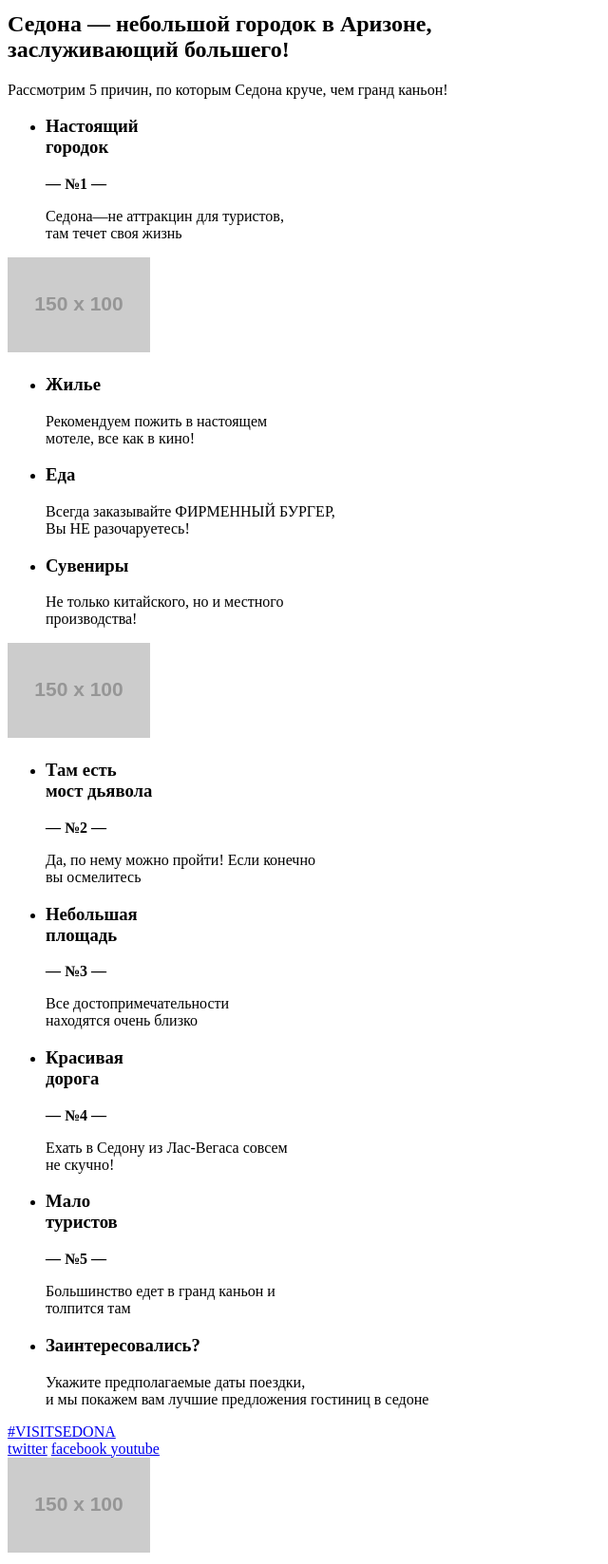
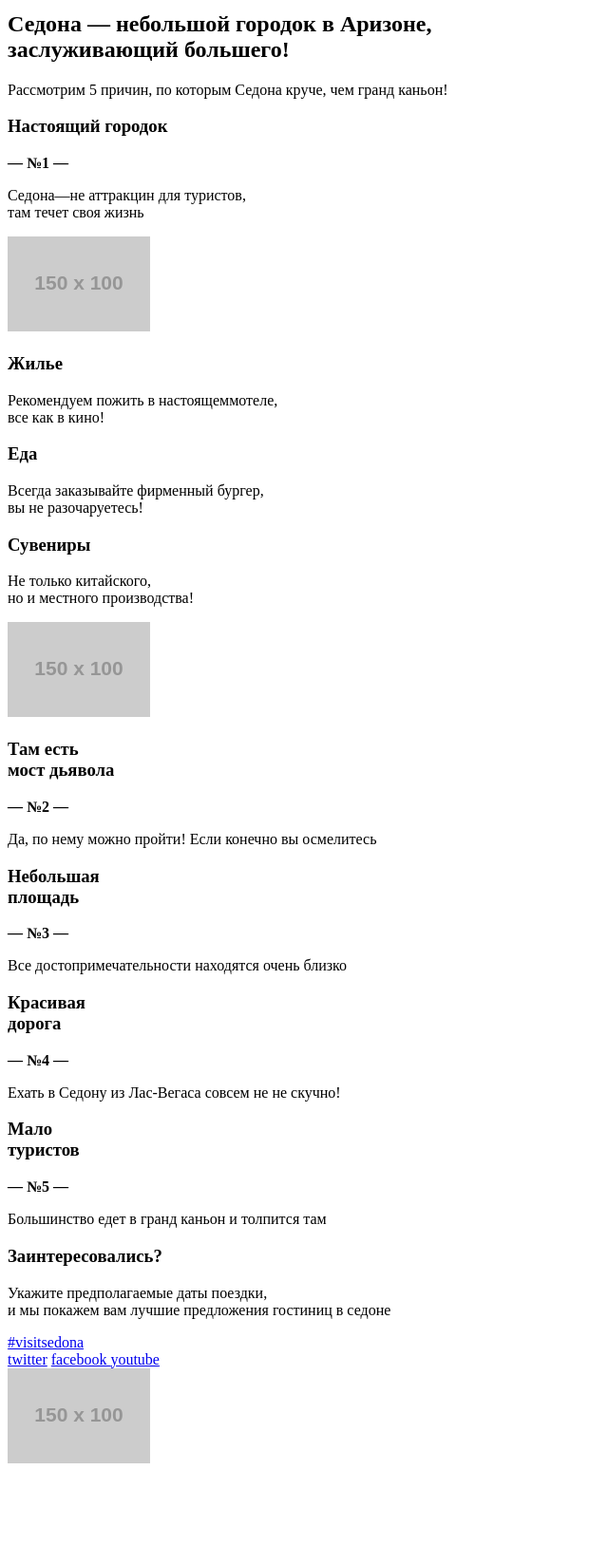
Before and after one commit to vitargan/516163-sedona, a plain HTML site: page index.html in a window 1280 px wide. Shown: the part 400-2047 px from the top of the page at 95% size, without its empty margins (0-640 px from the left). After the commit the page ends 1953 px from the top, so only its background shows below. Drawn offline with Linux system fonts and the light colour scheme; placeholder pictures from the web are drawn by us.

Commit message:
причесал код,убрал списки,добавил классы спанам

```diff
--- a/index.html
+++ b/index.html
@@ -12,12 +12,14 @@
               <li><a class="nav-item" href="#">Информация</a></li>
               <li><a class="nav-item" href="#">Фото и видео</a></li>
               <li><a class="nav-item" href="#">Карта штата</a></li>
-          <li><a class="nav-item" href="#">Гостиницы</a></li>
+              <li><a class="nav-item" href="inner.html">Гостиницы</a></li>
            </ul>
-          <div class="header-logo"><img class="logo-nav" src="http://placehold.it/150x100" alt=""></div>
+          <div class="header-logo">
+            <a href="index.html">
+             <img class="logo-nav" src="http://placehold.it/150x100" alt=""></a>
+          </div>
        </nav>
       </header>
-
     <main class="container">
 
          <h1 class="visually-hidden">Седона лучшее место на земле!!!</h1>
@@ -33,113 +35,81 @@
                   заслуживающий большего!</h2>
                   <p>Рассмотрим 5 причин, по которым Седона круче, чем гранд каньон!</p>
             </div>
-
           </section>
           <section class="advantages">
-               <article class="advantages-block">
+          <section class="advantages-block">
                   <div class="advantages-block-item">
-                    <ul>
-                       <li>
-                         <h3>Настоящий <br>городок</h3>
+                            <h3>Настоящий городок</h3>
                                 <b>— №1 —</b>
                               <p>Седона—не аттракцин для туристов,<br> там течет своя жизнь</p>
-                        </li>
-                    </ul>
                   </div>
-
                   <div class="advantages-block-img">
                        <img src="http://placehold.it/150x100" alt="">
                  </div>
-      </article>
-              <article class="comfort">
+            </section>
+            <section class="comfort">
                   <div class="services">
-                     <ul class="services-item">
-                       <li>
                           <h3>Жилье</h3>
-                          <p>Рекомендуем пожить в настоящем<br> мотеле, все как в кино!</p>
-                        </li>
-                      </ul>
+                          <p>Рекомендуем пожить в настоящеммотеле,<br>  все как в кино!</p>
                   </div>
                   <div class="services">
-                     <ul class="services-item">
-                        <li>
                           <h3>Еда</h3>
-                            <p>Всегда заказывайте ФИРМЕННЫЙ БУРГЕР,<br>Вы НЕ разочаруетесь!</p>
-                        </li>
-                     </ul>
+                          <p>Всегда заказывайте фирменный бургер,<br>вы не разочаруетесь!</p>
                   </div>
                   <div class="services">
-                      <ul class="services-item">
-                        <li>
                           <h3>Сувениры</h3>
-                          <p>Не только китайского, но и местного <br>производства!</p>
-                        </li>
-                      </ul>
+                          <p>Не только китайского,<br> но и местного производства!</p>
                   </div>
-              </article>
-                 <article class="advantages-block">
-                   <div class="advantages-block-img"><img src="http://placehold.it/150x100" alt="">
+              </section>
+              <section class="advantages-block">
+                   <div class="advantages-block-img">
+                    <img src="http://placehold.it/150x100" alt="">
                    </div>
                    <div class="advantages-block-item">
-                    <ul>
-                       <li>
                           <h3>Там есть<br>мост дьявола</h3>
                             <b>— №2 —</b>
-                           <p>Да, по нему можно пройти! Если конечно<br> вы осмелитесь</p>
-                       </li>
-                    </ul>
+                              <p>Да, по нему можно пройти! Если конечно вы осмелитесь</p>
                 </div>
-               </article>
-                 <article class="advantages-block">
-                   <div class="advantages-block-item">
-                     <ul>
-                        <li>
+              </section>
+              <section class="advantages-block">
+                   <div class="advantages-block-">
                           <h3>Небольшая<br>площадь</h3>
                             <b>— №3 —</b>
-                              <p>Все достопримечательности<br> находятся очень близко</p>
-                        </li>
-                    </ul>
+                              <p>Все достопримечательности находятся очень близко</p>
                   </div>
-                    <div class="advantages-block">
-                      <ul class="advantages-block-item">
-                        <li>
+                  <div class="advantages-block-item">
+
                         <h3>Красивая<br>дорога</h3>
                              <b>— №4 —</b>
-                               <p>Ехать в Седону из Лас-Вегаса совсем<br>не скучно!</p>
-                        </li>
-	                    </ul>
+                               <p>Ехать в Седону из Лас-Вегаса совсем не
+                                не скучно!
 	                </div>
-	                   <div class="advantages-block">
-                       <ul class="advantages-block-item">
-	                      <li>
+	                <div class="advantages-block-item">
                         <h3>Мало<br>туристов</h3>
 	                           <b>— №5 —</b>
-	                             <p>Большинство едет в гранд каньон и<br> толпится там</p>
-	                      </li>
-	                     </ul>
+	                             <p>Большинство едет в гранд каньон и толпится там
 	                 </div>
-                </article>
               </section>
-                 <article class="interest">
-                      <ul class="interest-item">
-	                      <li>
+              </section>
+                <section class="travel-date">
                       <h3>Заинтересовались?</h3>
 	                          <p>Укажите предполагаемые даты поездки, <br>
 	                             и мы покажем вам лучшие предложения гостиниц в седоне</p>
-	                       </li>
-	                   </ul>
-                </article>
+	             </section>
                  <article class="map"></article>
 
        </main>
              <footer>
-            <span><a class="VISITSEDONA" href="#">#VISITSEDONA</a></span>
+                <a class="visitsedona"  href="#">#visitsedona</a>
                    <div class="social-footer">
                      <a class="social-btn-tv social-btn" href="#">twitter</a>
-                <a class="social-btn-fb social-btn" href="#">facebook </a>
+                     <a class="social-btn-fb social-btn" href="#">facebook
+                     </a>
                      <a class="social-btn-yo social-btn" href="#">youtube</a>
                   </div>
-  <div class="footer-logo"><img class="footer-img" src="http://placehold.it/150x100"  alt=""></div>
+                  <div class="footer-logo">
+                    <img class="footer-img" src="http://placehold.it/150x100"  alt="">
+                  </div>
             </footer>
      </body>
   </html>
```
Also changed, not shown: inner.html (+49 -51 lines). Lines whose indentation alone changed are shown as unchanged.
